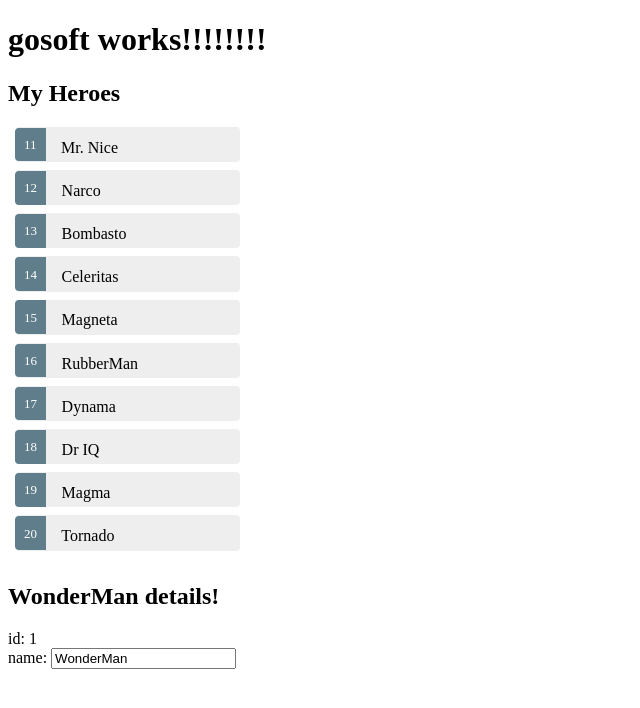
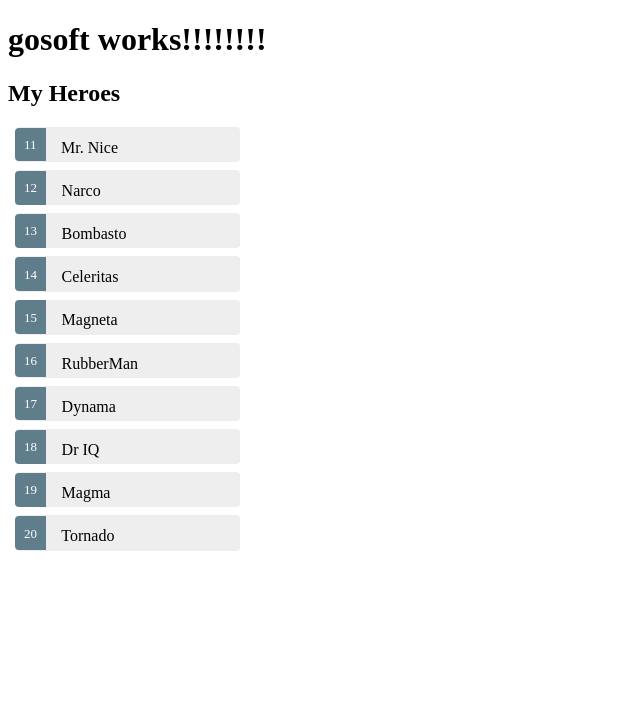
Before and after one commit to AoftionStyle/ngosoft, an Angular app: page / in a window 1280 px wide. Shown: the top 708 px of the page, without its empty margins (0-640 px from the left). Built offline with nearby package versions, Linux system fonts and the light colour scheme.

Commit message:
Selected Hero and Selected Focus

```diff
--- a/src/app/gosoft.component.html
+++ b/src/app/gosoft.component.html
@@ -2,14 +2,18 @@
 
 <h2>My Heroes</h2>
 <ul class="heroes">
-  <li *ngFor="let hero of heroes" (click)=doSomething(hero)>
+  <li *ngFor="let hero of heroes"
+  [class.selected]="hero === selectedHero"
+  (click)="doSomething(hero)">
     <span class="badge">{{hero.id}}</span> {{hero.name}}
   </li>
 </ul>
 
-<h2>{{selectedHero.name}} details!</h2>
-<div><label>id: </label>{{selectedHero.id}}</div>
-<div>
-<label>name: </label>
-<input value="{{selectedHero.name}}" placeholder="name">
+<div *ngIf="selectedHero">
+    <h2>{{selectedHero.name}} details!</h2>
+    <div><label>id: </label>{{selectedHero.id}}</div>
+    <div>
+        <label>name: </label>
+        <input value="{{selectedHero.name}}" placeholder="name">
+    </div>
 </div>
--- a/src/app/gosoft.component.ts
+++ b/src/app/gosoft.component.ts
@@ -80,10 +80,11 @@ export class GosoftComponent {
   //hero = 'Wonder Women';
   heroes = HEROES;
   hero: Hero = new Hero(1, 'WonderMan');
-  selectedHero: Hero = new Hero(1, 'WonderMan');
+  selectedHero: Hero;
 
   doSomething(hero: Hero): void {
     console.log("Clicked!!: "+hero.id+"  "+hero.name);
     this.selectedHero = hero;
+    this.title = hero.name;
   }
 }
```
